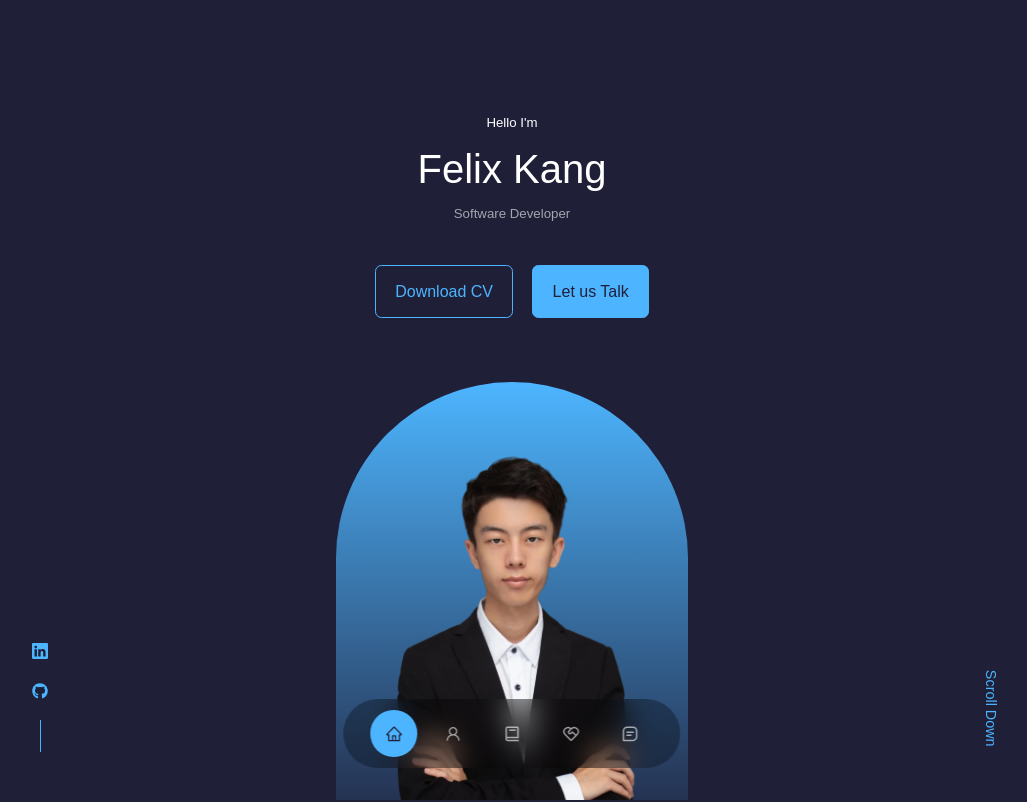
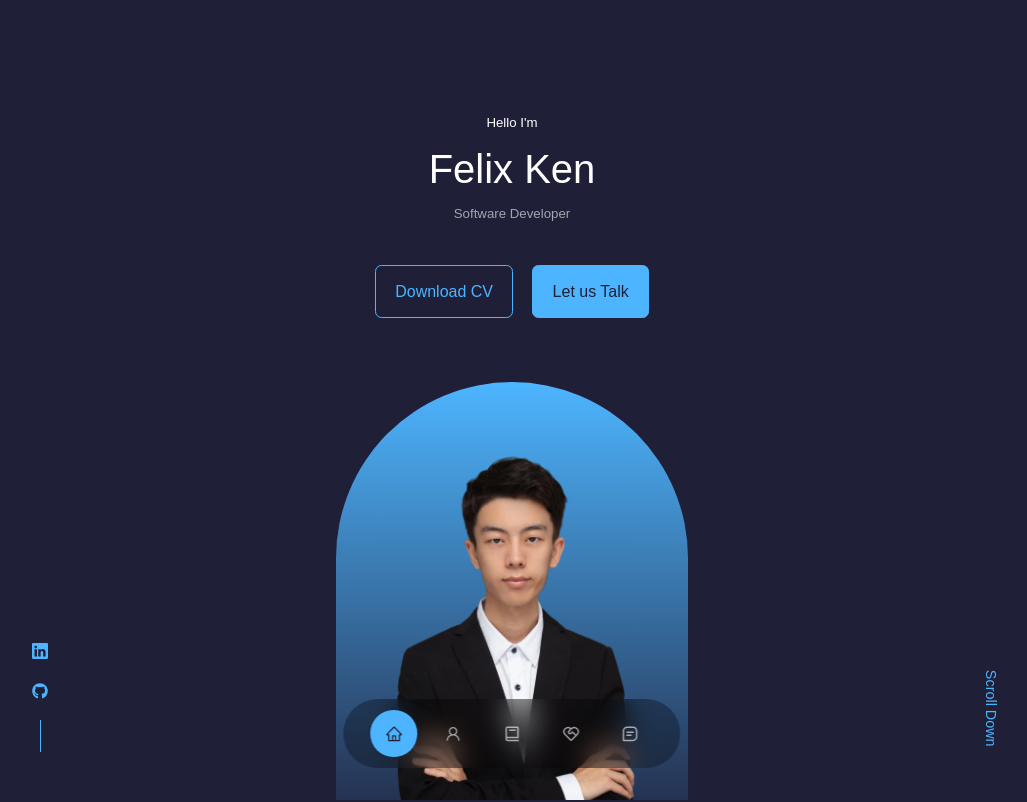
Before and after one commit to jiaxukang/portfolio-website, a React (Create React App) app: page / in a window 1280 px wide. Shown: the top 802 px of the page, without its empty margins (128-1155 px from the left). Built offline with nearby package versions, Linux system fonts and the light colour scheme.

Commit message:
fix name

```diff
--- a/package.json
+++ b/package.json
@@ -10,7 +10,7 @@
     "react": "^18.2.0",
     "react-dom": "^18.2.0",
     "react-icons": "^4.9.0",
-    "react-scripts": "5.0.1",
+    "react-scripts": "^5.0.1",
     "web-vitals": "^2.1.4"
   },
   "scripts": {
--- a/src/components/footer/Footer.jsx
+++ b/src/components/footer/Footer.jsx
@@ -7,7 +7,7 @@ const Footer = () => {
   return (
     <footer>
       <a href="#" className="footer__logo">
-        Felix Kang
+        Felix Ken
       </a>
       <ul className="permalinks">
         <li>
@@ -43,7 +43,7 @@ const Footer = () => {
       </div>
 
       <div className="footer__copyright">
-        <small>&copy; Felix Kang. All rights reserved.</small>
+        <small>&copy; Felix Ken. All rights reserved.</small>
       </div>
     </footer>
   );
--- a/src/components/header/Header.jsx
+++ b/src/components/header/Header.jsx
@@ -9,7 +9,7 @@ const Header = () => {
     <header>
         <div className="container header__container">
             <h5>Hello I'm</h5>
-            <h1>Felix Kang</h1>
+            <h1>Felix Ken</h1>
             <h5 className="text-light">Software Developer</h5>
             <CTA />
             <HeaderSocials/>
--- a/src/components/header/HeaderSocials.jsx
+++ b/src/components/header/HeaderSocials.jsx
@@ -4,7 +4,7 @@ import {FaGithub} from "react-icons/fa"
 const HeaderSocials = () => {
   return (
     <div className='header__socials'>
-        <a href="https://www.linkedin.com/in/jiaxu-kang/" target="_blank"><BsLinkedin/></a>
+        <a href="https://www.linkedin.com/in/felix-ken/" target="_blank"><BsLinkedin/></a>
         <a href="https://github.com/jiaxukang" target="_blank"><FaGithub/></a>
     </div>
   )
```
Also changed, not shown: 2 other files (tests, documents, lock files or other folders).
